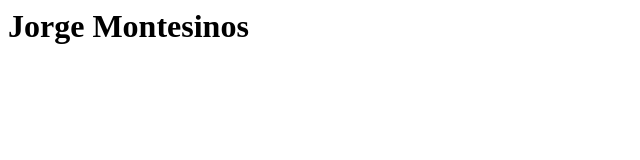
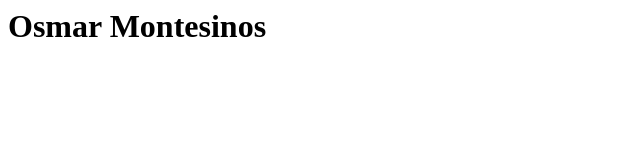
Before and after one commit to jmontes50/Ejemplo-Repositorio, a plain HTML site: page index.html in a window 1280 px wide. Shown: the whole page, without its empty margins (0-640 px from the left). Drawn offline with Linux system fonts and the light colour scheme.

Commit message:
Actualizacion de Nombre

```diff
--- a/index.html
+++ b/index.html
@@ -1,6 +1,6 @@
 <html>
   <head></head>
   <body>
-    <h1>Jorge Montesinos</h1>
+    <h1>Osmar Montesinos</h1>
   </body>
 </html>
```
